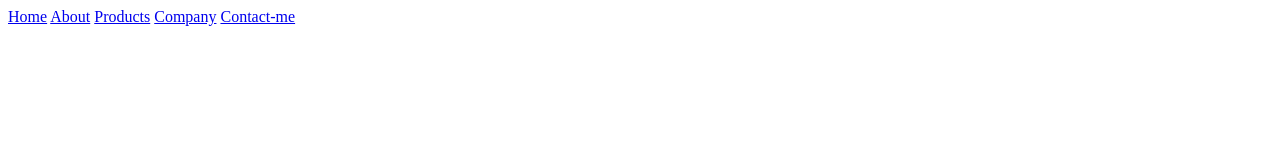
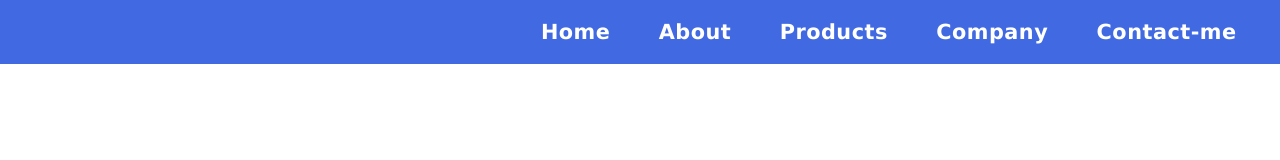
Before and after one commit to u-dani/ResponsiveNavbar, a plain HTML site: page index.html in a window 1280 px wide. Drawn offline with Linux system fonts and the light colour scheme.

Commit message:
estilo do menu

```diff
--- a/index.html
+++ b/index.html
@@ -11,7 +11,7 @@
 <body>
     <div class="container">
         <header class="header">
-            <nav class="main-navbar">
+            <nav class="navbar">
                 <a class="link"href="#">Home</a>
                 <a class="link"href="#">About</a>
                 <a class="link"href="#">Products</a>
--- a/style.css
+++ b/style.css
@@ -0,0 +1,45 @@
+
+* {
+    margin: 0;
+    padding: 0;
+    box-sizing: border-box;
+}
+
+.header {
+    background-color: royalblue;
+}
+
+.navbar {
+    display: flex;
+    justify-content: flex-end;
+    gap: 3vw;
+    padding: 20px 3vw;
+}
+
+.link {
+    color: white;
+    text-decoration: none;
+    font-family: 'Lucida Sans', 'Lucida Sans Regular', 'Lucida Grande', 'Lucida Sans Unicode', Geneva, Verdana, sans-serif;
+    font-size: 1.3em;
+    font-weight: bold;
+    letter-spacing: .5px;
+    position: relative;
+    padding: 0px 5px;
+
+}
+
+.link::before {
+    transition: .3s;
+    content: "";
+    background-color: white;
+    width: 0%;
+    height: 2px;
+    position: absolute;
+    bottom: 0;
+    left: 0;
+
+}
+
+.link:hover::before {
+    width: 100%;
+}
```
